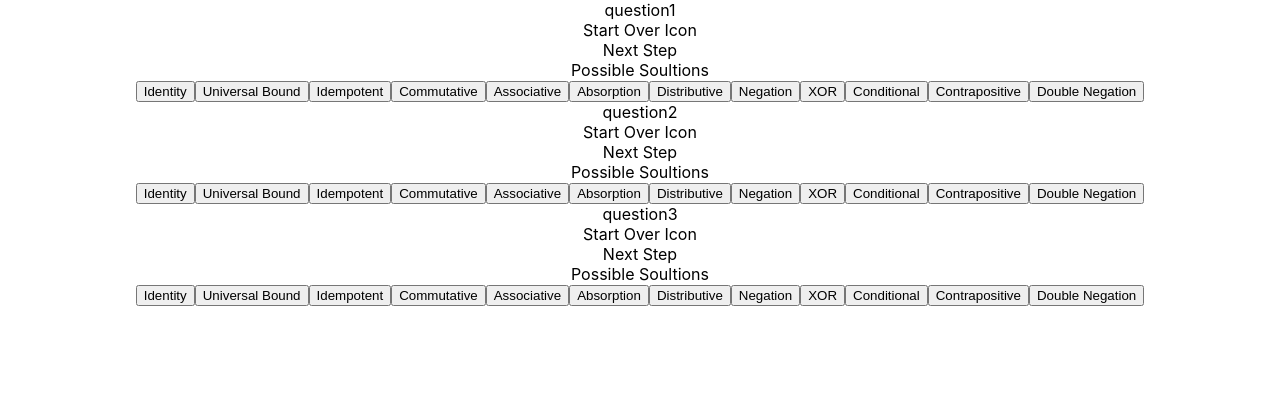
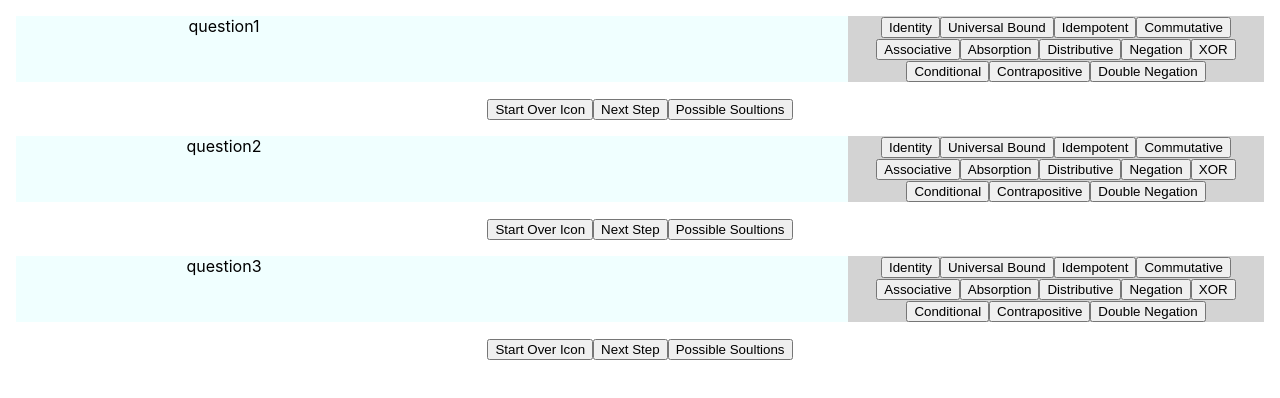
Before and after one commit to ashwri/Prop-Logic, a React (Create React App) app: page / in a window 1280 px wide. Shown: the top 398 px of the page. Built offline with nearby package versions, Linux system fonts and the light colour scheme.

Commit message:
Basic design layout in place

```diff
--- /dev/null
+++ b/src/Line/Line.css
@@ -0,0 +1,3 @@
+.line{
+    width: 50%;
+}
--- a/src/Line/Line.js
+++ b/src/Line/Line.js
@@ -1,8 +1,9 @@
 import React from 'react';
+import './Line.css';
 //TODO:
 //TODO: the type of line (question, step or answer will be passed as a prop) -- change the style based on this
 const line = (props) => {
-    return <div> {props.text} </div>
+    return <div className='line'> {props.text} </div>
 }
 
 export default line;
--- /dev/null
+++ b/src/Options/Options.css
@@ -0,0 +1,3 @@
+.options {
+    width: 50%;
+}
--- a/src/Options/Options.js
+++ b/src/Options/Options.js
@@ -1,11 +1,12 @@
 import React from 'react';
 import PropRule from '../PropRule/PropRule'
+import './Options.css'
 
 //TODO: Will receive an onClickHandler method from Questions, pass it to PropRule
 
 const options = (props) => {
     return (
-        <div>
+        <div className="options">
             <PropRule
                 rule="Identity"
                 ruleSelection={props.choiceSelection}
--- /dev/null
+++ b/src/Question/Question.css
@@ -0,0 +1,14 @@
+.grid-container{
+    display:grid;
+    grid-template-columns: 2fr 1fr;
+    margin: 1em;
+}
+
+.grid-container>div:nth-child(1){
+    background-color: azure;
+    width: auto;
+}
+.grid-container>div:nth-child(2){
+    background-color: lightgrey;
+    width: auto;
+}
--- a/src/Question/Question.js
+++ b/src/Question/Question.js
@@ -1,6 +1,7 @@
 import React, { Component } from 'react';
 import Options from '../Options/Options.js';
 import Line from '../Line/Line.js';
+import '../Question/Question.css';
 
 //TODO Phase 3: use a stack data structure so that you can go back oto last step
 //TODO Phase X: figure out how to fix the code giving a warning...
@@ -66,15 +67,20 @@ class Question extends Component {
     render() {
         return (
             <div>
+                <div className="grid-container">
+                    <div>
+                        {this.createLines(this.lines)}
+                    </div>
+                    <Options choiceSelection={this.ruleSelectionHandler} />
+                </div>
                 <div>
-                    {this.createLines(this.lines)}
-                    <div> Start Over Icon </div>
-                    <div> Next Step </div>
-                    <div> Possible Soultions </div>
+                    <button> Start Over Icon </button>
+                    <button> Next Step </button>
+                    <button> Possible Soultions </button>
                 </div>
-                <Options choiceSelection={this.ruleSelectionHandler} />
 
             </div>
+
         )
     }
 
```
